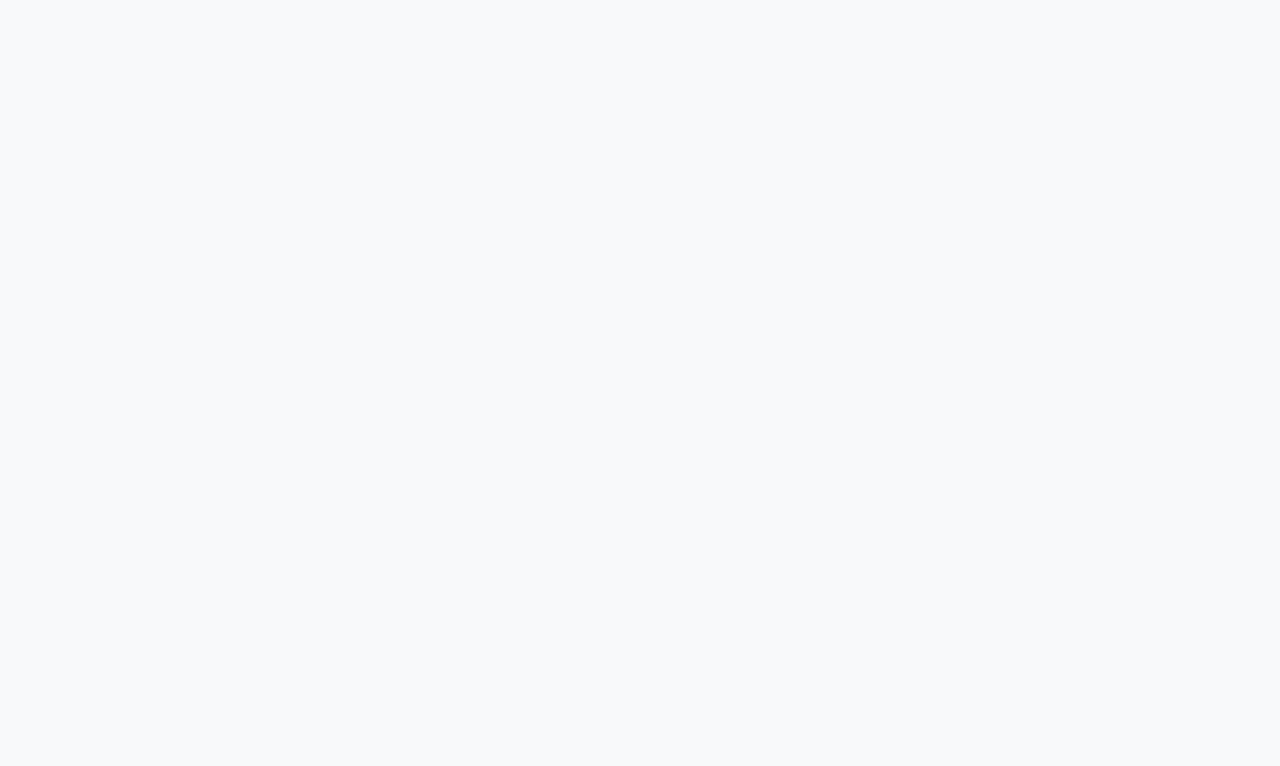
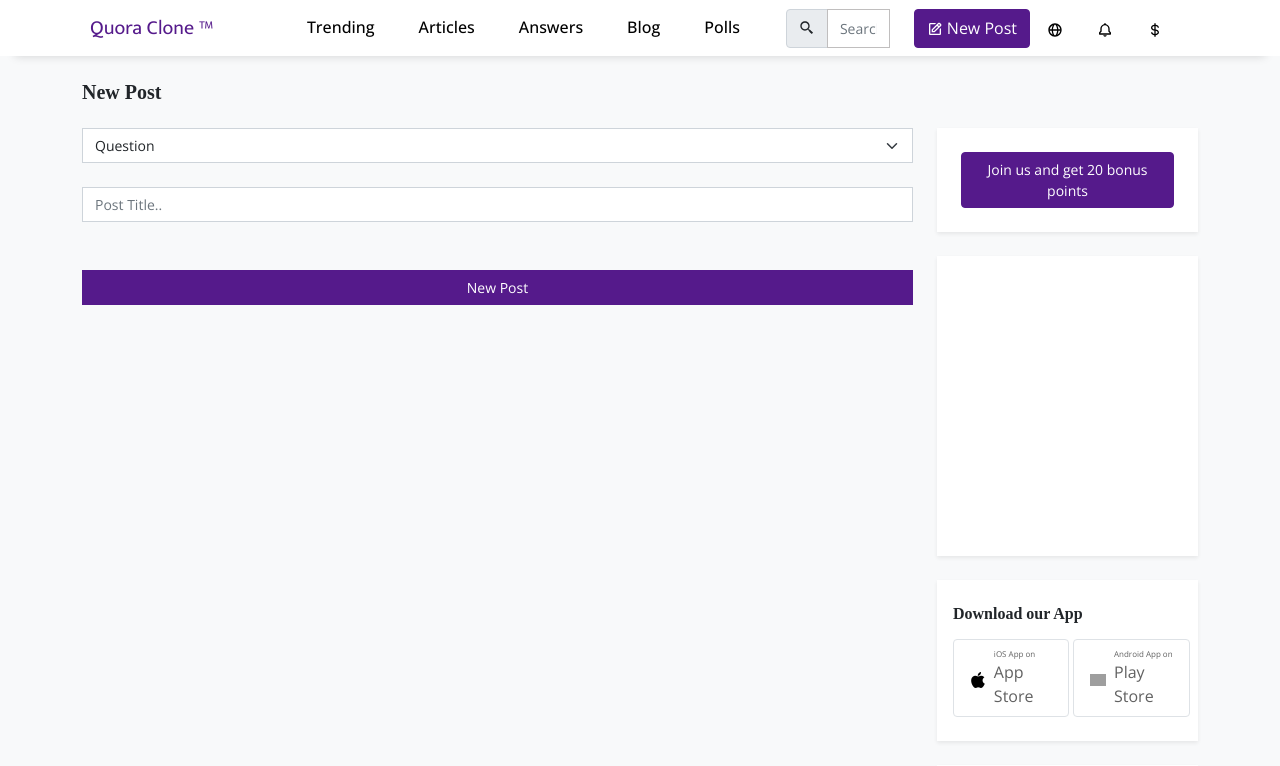
Before and after one commit to tusharsrivastava/quorac-frontend, a React (Create React App) app: page /new in a window 1280 px wide. Shown: the top 766 px of the page. Built offline with nearby package versions, Linux system fonts and the light colour scheme; grey boxes are pictures that could not be loaded.

Commit message:
Added features to post a question, article, and blog post

```diff
--- a/package.json
+++ b/package.json
@@ -12,8 +12,10 @@
         "dompurify": "^2.3.0",
         "formik": "^2.2.9",
         "history": "^5.0.0",
+        "html-react-parser": "^1.2.8",
         "i18next": "^20.3.1",
         "i18next-browser-languagedetector": "^6.1.2",
+        "jodit-react": "^1.1.1",
         "jsdom": "^16.6.0",
         "moment": "^2.29.1",
         "node-sass": "^6.0.0",
--- a/src/Routes.js
+++ b/src/Routes.js
@@ -92,6 +92,13 @@
     showInNav: false,
     showInFooter: false,
   },
+  {
+    path: "/new",
+    title: "Create New Post",
+    comp: React.lazy(() => import("./pages/NewPost")),
+    showInNav: false,
+    showInFooter: false,
+  },
 ];
 
 export const defaultRoute = siteRoutes[0];
--- /dev/null
+++ b/src/app/features/newpost.js
@@ -0,0 +1,33 @@
+import { createAsyncThunk, createSlice } from "@reduxjs/toolkit";
+import api from "../api";
+import history from "../history";
+
+export const createNewPost = createAsyncThunk("createNewPost", async (payload) => {
+  const response = await api.post("/posts", payload);
+  return response.data;
+});
+
+export const newPost = createSlice({
+  name: "newPost",
+  initialState: {
+    created: false,
+    loading: false,
+    error: null,
+  },
+  extraReducers: {
+    [createNewPost.pending]: (state, action) => {
+      state.loading = true;
+    },
+    [createNewPost.fulfilled]: (state, action) => {
+      state.created = true;
+      state.loading = false;
+      history.push("/");
+    },
+    [createNewPost.rejected]: (state, action) => {
+      state.error = action.error;
+      state.loading = false;
+    }
+  }
+});
+
+export default newPost.reducer;
--- a/src/app/features/posts.js
+++ b/src/app/features/posts.js
@@ -2,29 +2,11 @@
 import api from "../api";
 // import history from "../history";
 
-const randomCategory = () => {
-  const categories = ["art", "beauty", "business", "transport", "internet", "electronics"];
-  return categories[Math.floor(Math.random() * categories.length)];
-}
-
-const randomSubcategories = () => {
-  // Select 3 to 5 tags from a list of subcategories
-  const subcategories = Array.from((new Array(10)).keys()).map(i => `subcategory${i}`);
-  const subcategoriesList = [];
-  for (let i = 0; i < Math.floor(Math.random() * 5) + 3; i++) {
-    subcategoriesList.push(subcategories[Math.floor(Math.random() * subcategories.length)]);
-  }
-  return subcategoriesList;
-}
-
-const randomContentType = () => {
-  const contentTypes = ["Question", "Article", "Blog Post"];
-  return contentTypes[Math.floor(Math.random() * contentTypes.length)];
-}
-
 const contentTypeToPostType = (contentType) => {
   switch (contentType) {
-    case "Question":
+    case "Unanswered":
+      return "question";
+    case "Answer":
       return "answer";
     case "Article":
       return "article";
@@ -37,8 +19,10 @@
 
 const contentTypeFromPostType = (postType) => {
   switch (postType) {
+    case "question":
+      return "Unanswered";
     case "answer":
-      return "Question";
+      return "Answer";
     case "article":
       return "Article";
     case "blog":
@@ -86,24 +70,6 @@
     category: post.category,
     tags: post.tags,
   }));
-  /*
-  return Array.from(Array(10).keys()).map((i) => {
-    return {
-      id: i,
-      contentType: contentType ? contentType : randomContentType(),
-      type: type ? type : Math.round(100 * Math.random()) < 20 ? "poll" : "post",
-      title: "How to use Redux?",
-      content: "This is a question about how to use redux",
-      statistics: {
-        views: Math.ceil(9999 * Math.random()),
-        upvotes: Math.ceil(10 * Math.random()),
-        downvotes: Math.ceil(5 * Math.random()),
-        comments: Math.ceil(3 * Math.random()),
-      },
-      category: randomCategory(),
-      tags: randomSubcategories(),
-    };
-  });*/
 });
 
 const postsSlice = createSlice({
--- a/src/app/features/singlepost.js
+++ b/src/app/features/singlepost.js
@@ -3,8 +3,10 @@
 
 const contentTypeFromPostType = (postType) => {
   switch (postType) {
+    case "question":
+      return "Unanswered";
     case "answer":
-      return "Question";
+      return "Answer";
     case "article":
       return "Article";
     case "blog":
--- a/src/app/store.js
+++ b/src/app/store.js
@@ -3,6 +3,7 @@
 import subcategoriesReducer from "./features/subcategories";
 import postsReducer from "./features/posts";
 import singlePostReducer from "./features/singlepost";
+import newPostReducer from "./features/newpost";
 
 export const store = configureStore({
   reducer: {
@@ -10,5 +11,6 @@
     subcategories: subcategoriesReducer,
     posts: postsReducer,
     singlePost: singlePostReducer,
+    newPost: newPostReducer,
   }
 });
--- a/src/components/ArticleCard.js
+++ b/src/components/ArticleCard.js
@@ -6,6 +6,7 @@
   BiCheckDouble,
   BiDotsVertical,
 } from "react-icons/bi";
+import parse from "html-react-parser";
 import { Link } from "react-router-dom";
 import Moment from "react-moment";
 
@@ -66,8 +67,22 @@
               <small>{t(contentType)}</small>
             </span>
           </div>
+          {contentType === "Unanswered" ? (
+            <>
+              <p className="fsize-14 fw-500 mb-3 unanswered-info">
+                This Question is unanswered.
+              </p>
+              <Link
+                to={`/answer/${post.id}`}
+                className="btn btn-primary flex-grow-0 flex-shrink-0"
+              >
+                {t("Post an Answer")}
+              </Link>
+            </>
+          ) : (
+            <>
               <p className="text-muted fsize-14 mb-0">
-            {post.content}
+                {parse(post.content)}
                 <button className="btn text-primary p-0 px-1 fsize-14 td-none">
                   Read more..
                 </button>
@@ -112,6 +127,8 @@
                   </div>
                 </div>
               </div>
+            </>
+          )}
         </div>
       </div>
     </div>
--- a/src/components/Navbar.js
+++ b/src/components/Navbar.js
@@ -143,9 +143,9 @@
               </div>
             </form>
 
-            <button className="btn btn-primary flex-grow-0 flex-shrink-0">
+            <Link to="/new" className="btn btn-primary flex-grow-0 flex-shrink-0">
               <BiEdit /> {t("New Post")}
-            </button>
+            </Link>
 
             <ul className="list-unstyled d-flex align-items-center justify-item-end mb-0 navigation-links">
               <li className="mx-xl-3 mx-2">
--- /dev/null
+++ b/src/components/PostCreator.js
@@ -0,0 +1,49 @@
+import React, { useState, useRef } from "react";
+import JoditEditor from "jodit-react";
+import { useTranslation } from "react-i18next";
+import { useEffect, useCallback } from "react";
+import { useField } from "formik";
+
+const _PostCreator = (props) => {
+  const { t } = useTranslation();
+  const { isHtml } = props;
+  // eslint-disable-next-line no-unused-vars
+  const [field, meta, helpers] = useField(props.name);
+  const { value } = meta;
+  const { setValue } = helpers;
+
+  const editorRef = useRef(null);
+
+  const [content, setContent] = useState(value);
+
+  const handleEditorChange = useCallback((value) => {
+    setContent(value);
+    setValue(value);
+  }, [setValue]);
+
+  useEffect(() => {
+    if (!isHtml) {
+      if (editorRef.current) {
+        editorRef.current.component.currentPlace.container.remove();
+      }
+    }
+  }, [isHtml]);
+
+  return isHtml ? (
+    <JoditEditor
+      ref={editorRef}
+      value={content}
+      config={{
+        readonly: false,
+        uploader: {
+          insertImageAsBase64URI: true,
+        },
+      }}
+      onBlur={handleEditorChange}
+    />
+  ) : (
+    <></>
+  );
+};
+
+export const PostCreator = _PostCreator;
--- a/src/pages/Answers.js
+++ b/src/pages/Answers.js
@@ -14,7 +14,7 @@
   const { posts } = useSelector((state) => state.posts);
 
   useEffect(() => {
-    dispatch(fetchPosts({ contentType: 'Question', type: 'post' }));
+    dispatch(fetchPosts({ contentType: 'Answer', type: 'post' }));
   }, [dispatch]);
 
   return (
--- /dev/null
+++ b/src/pages/NewPost.js
@@ -0,0 +1,89 @@
+import { withTheme } from "styled-components";
+import { Layout } from "../components/Layout";
+import { LeftSidebar, RightSidebar } from "../components/Sidebar";
+
+import siteRoutes from "../Routes";
+import { useTranslation } from "react-i18next";
+import { useDispatch } from "react-redux";
+import { PostCreator } from "../components/PostCreator";
+import { Formik } from "formik";
+import { createNewPost } from "../app/features/newpost";
+
+const NewPost = (props) => {
+  const { t } = useTranslation();
+  const dispatch = useDispatch();
+
+  return (
+    <Layout
+      routes={siteRoutes}
+      hideLS={true}
+      showTitle={true}
+      pageTitle="New Post"
+      mainSizes={{ size: null, lg: null, md: "9", sm: "8", extras: "" }}
+      leftSidebar={<LeftSidebar routes={siteRoutes} />}
+      rightSidebar={<RightSidebar />}
+    >
+      <Formik
+        initialValues={{ title: "", content: "", type: "question" }}
+        validate={(values) => {
+          const errors = {};
+          if (!values.content) {
+            errors.title = "Post Title is Required";
+          }
+          return errors;
+        }}
+        onSubmit={(values, { setSubmitting }) => {
+          setSubmitting(true);
+          console.log(values);
+          dispatch(createNewPost(values));
+        }}
+      >
+        {({
+          values,
+          errors,
+          touched,
+          handleSubmit,
+          handleChange,
+          isSubmitting,
+        }) => (
+          <form className="d-flex flex-column" onSubmit={handleSubmit}>
+            <select
+              className="form-select fsize-14 rounded-0 ms-0 mb-4 flex-fill"
+              name="type"
+              value={values.type}
+              onChange={handleChange}
+            >
+              <option value="question">Question</option>
+              <option value="article">Article</option>
+              <option value="blog">Blog Post</option>
+            </select>
+            <input
+              type="text"
+              name="title"
+              placeholder={`${t("Post Title")}..`}
+              onChange={handleChange}
+              value={values.title}
+              className="form-control fsize-14 rounded-0 ms-0 mb-4 flex-fill"
+            />
+            {errors.title && touched.title && errors.title}
+            <PostCreator
+              name="content"
+              isHtml={values.type !== "question"}
+              value={values.content}
+              onChange={handleChange}
+            />
+            <button
+              type="submit"
+              className="btn btn-primary rounded-0 px-4 mt-4 fsize-14 flex-grow-0 flex-shrink-0"
+              disabled={isSubmitting}
+            >
+              {t("New Post")}
+            </button>
+          </form>
+        )}
+      </Formik>
+    </Layout>
+  );
+};
+
+export default withTheme(NewPost);
--- a/src/theming/_reusable.scss
+++ b/src/theming/_reusable.scss
@@ -170,6 +170,13 @@
     }
 }
 
+.unanswered-info {
+    text-align: center;
+    padding: 0.2rem 1rem;
+    border: 1px dashed #999;
+    color: #999;
+}
+
 .customTable {
     border: 0;
     tbody {
```
Also changed, not shown: 1 other file (tests, documents, lock files or other folders). Lines whose indentation alone changed are shown as unchanged.
